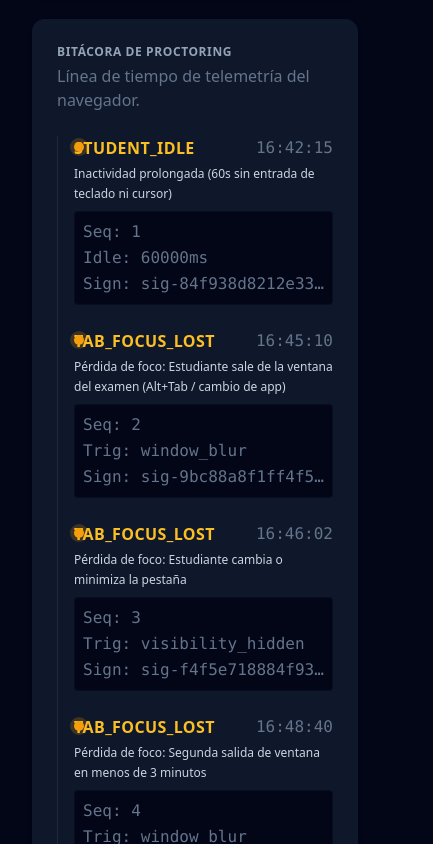
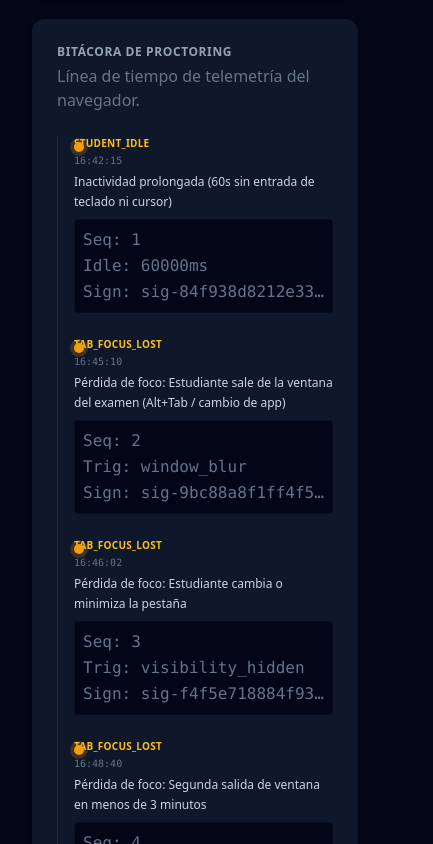
Before and after one commit to su-voz-a-diario/integrity-tech, a Next.js app in the folder integrity-tech-frontend/: page /recruiter/attempts/att-1098 in a window 390 px wide. Shown: the part 1640-2484 px from the top of the page, 433 px wide, since content can reach past the window. Built offline with nearby package versions, Linux system fonts and the light colour scheme; no server answers.

Commit message:
Optimize proctoring logs timeline item header for mobile layout to stack event type and timestamp vertically, preventing panel squash

```diff
--- a/integrity-tech-frontend/src/app/recruiter/attempts/[attemptId]/page.tsx
+++ b/integrity-tech-frontend/src/app/recruiter/attempts/[attemptId]/page.tsx
@@ -382,8 +382,8 @@ export default function CandidateAttemptReport({ params }: { params: { attemptId
                         <span className={`absolute -left-6.5 top-1.5 flex h-2.5 w-2.5 items-center justify-center rounded-full ${dotColorClass} ring-4`} />
 
                         <div className="flex flex-col gap-1">
-                          <div className="flex items-center justify-between text-2xs">
-                            <span className={`font-semibold tracking-wide ${
+                          <div className="flex flex-col sm:flex-row sm:items-center sm:justify-between text-[10px] sm:text-2xs gap-0.5 sm:gap-2 text-left w-full">
+                            <span className={`font-semibold tracking-wide block ${
                               isCritical
                                 ? 'text-red-400'
                                 : isWarning
@@ -392,7 +392,7 @@ export default function CandidateAttemptReport({ params }: { params: { attemptId
                             }`}>
                               {log.eventType.toUpperCase()}
                             </span>
-                            <span className="text-slate-500 font-mono">{log.timestamp}</span>
+                            <span className="text-slate-500 font-mono block sm:inline">{log.timestamp}</span>
                           </div>
 
                           <p className="text-xs text-slate-300 font-light leading-relaxed">
```
